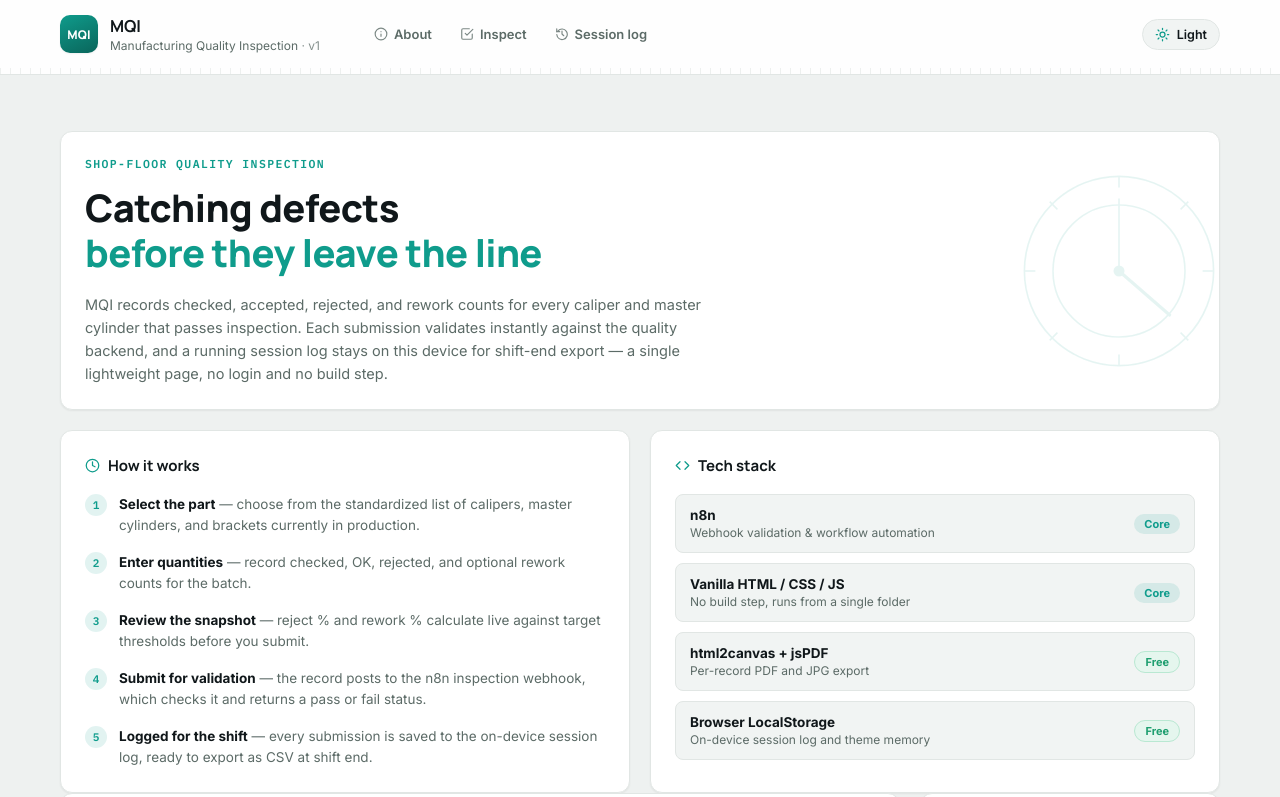
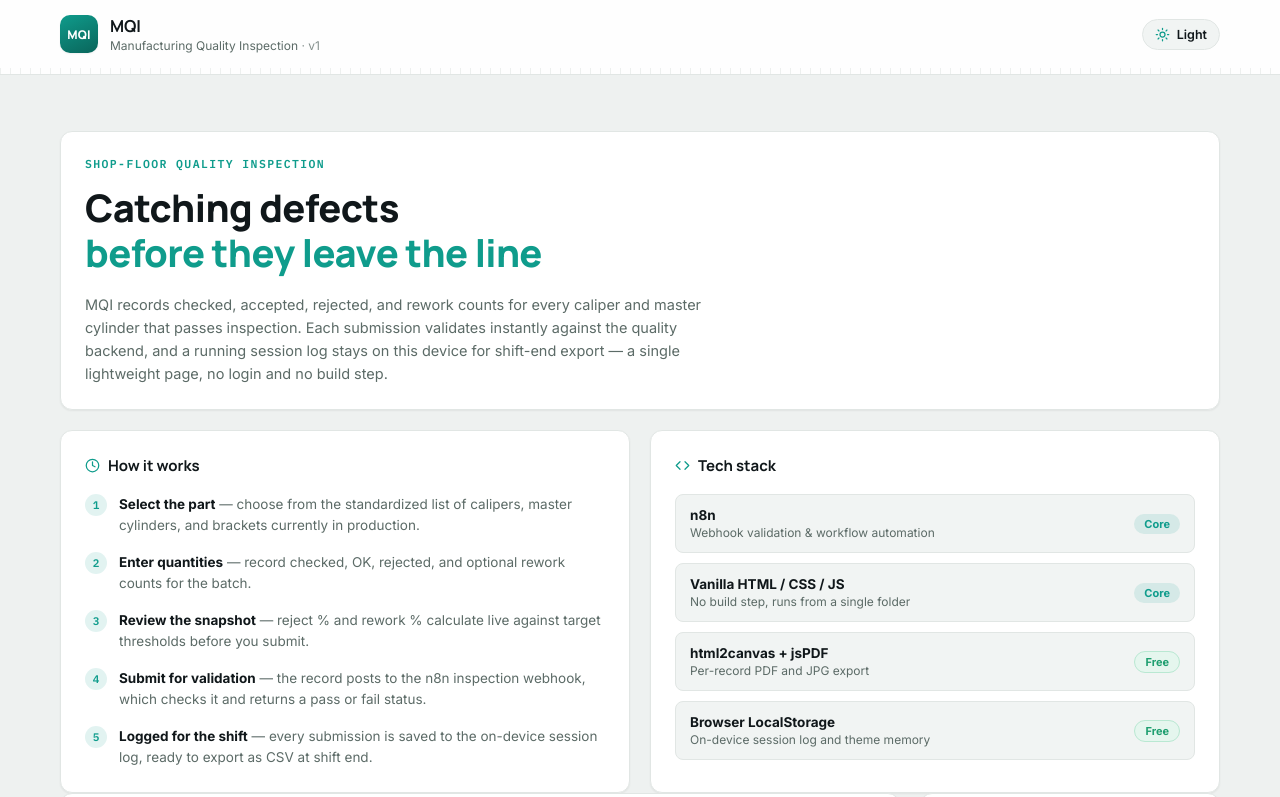
Before and after one commit to tupegaurav/MQI-Quality-Intelligence-Platform-, a plain HTML site: page index.html in a window 1280 px wide. Shown: the top 797 px of the page. Drawn offline with nearby package versions, Linux system fonts and the light colour scheme.

Commit message:
Update index.html

```diff
--- a/index.html
+++ b/index.html
@@ -25,20 +25,6 @@
           <p>Manufacturing Quality Inspection <span class="brand-version">· v1</span></p>
         </div>
       </div>
-      <nav class="site-nav" aria-label="Page sections">
-        <a href="#about">
-          <svg width="14" height="14" viewBox="0 0 24 24" fill="none" stroke="currentColor" stroke-width="2" stroke-linecap="round" stroke-linejoin="round" aria-hidden="true"><circle cx="12" cy="12" r="10"/><path d="M12 16v-4M12 8h.01"/></svg>
-          About
-        </a>
-        <a href="#inspect">
-          <svg width="14" height="14" viewBox="0 0 24 24" fill="none" stroke="currentColor" stroke-width="2" stroke-linecap="round" stroke-linejoin="round" aria-hidden="true"><path d="M9 11l3 3L22 4"/><path d="M21 12v7a2 2 0 0 1-2 2H5a2 2 0 0 1-2-2V5a2 2 0 0 1 2-2h11"/></svg>
-          Inspect
-        </a>
-        <a href="#historySection">
-          <svg width="14" height="14" viewBox="0 0 24 24" fill="none" stroke="currentColor" stroke-width="2" stroke-linecap="round" stroke-linejoin="round" aria-hidden="true"><path d="M3 3v5h5"/><path d="M3.05 13a9 9 0 1 0 2.13-6.36L3 8"/><path d="M12 7v5l3 3"/></svg>
-          Session log
-        </a>
-      </nav>
       <button id="themeToggle" class="theme-toggle" type="button" aria-label="Switch theme" aria-pressed="false">
         <svg id="themeIconSun" class="theme-icon" width="15" height="15" viewBox="0 0 24 24" fill="none" stroke="currentColor" stroke-width="2" stroke-linecap="round"><circle cx="12" cy="12" r="4"/><path d="M12 2v2M12 20v2M4.9 4.9l1.4 1.4M17.7 17.7l1.4 1.4M2 12h2M20 12h2M4.9 19.1l1.4-1.4M17.7 6.3l1.4-1.4"/></svg>
         <svg id="themeIconMoon" class="theme-icon hidden" width="15" height="15" viewBox="0 0 24 24" fill="currentColor"><path d="M20.5 14.7A8.5 8.5 0 0 1 9.3 3.5a9 9 0 1 0 11.2 11.2Z"/></svg>
@@ -53,19 +39,6 @@
       <p class="eyebrow">Shop-floor quality inspection</p>
       <h2 class="hero-title">Catching defects<br /><span class="accent">before they leave the line</span></h2>
       <p class="hero-copy">MQI records checked, accepted, rejected, and rework counts for every caliper and master cylinder that passes inspection. Each submission validates instantly against the quality backend, and a running session log stays on this device for shift-end export — a single lightweight page, no login and no build step.</p>
-      <svg class="hero-mark" viewBox="0 0 200 200" aria-hidden="true">
-        <circle cx="100" cy="100" r="86" fill="none" stroke="currentColor" stroke-width="1.5" />
-        <circle cx="100" cy="100" r="60" fill="none" stroke="currentColor" stroke-width="1.5" />
-        <line x1="100" y1="100" x2="100" y2="34" stroke="currentColor" stroke-width="1.5" />
-        <line x1="100" y1="100" x2="146" y2="140" stroke="currentColor" stroke-width="3" stroke-linecap="round" />
-        <circle cx="100" cy="100" r="5" fill="currentColor" />
-        <g stroke="currentColor" stroke-width="1.5">
-          <line x1="100" y1="14" x2="100" y2="24" /><line x1="163" y1="37" x2="156" y2="44" />
-          <line x1="186" y1="100" x2="176" y2="100" /><line x1="163" y1="163" x2="156" y2="156" />
-          <line x1="100" y1="186" x2="100" y2="176" /><line x1="37" y1="163" x2="44" y2="156" />
-          <line x1="14" y1="100" x2="24" y2="100" /><line x1="37" y1="37" x2="44" y2="44" />
-        </g>
-      </svg>
     </section>
 
     <div class="info-grid">
```
